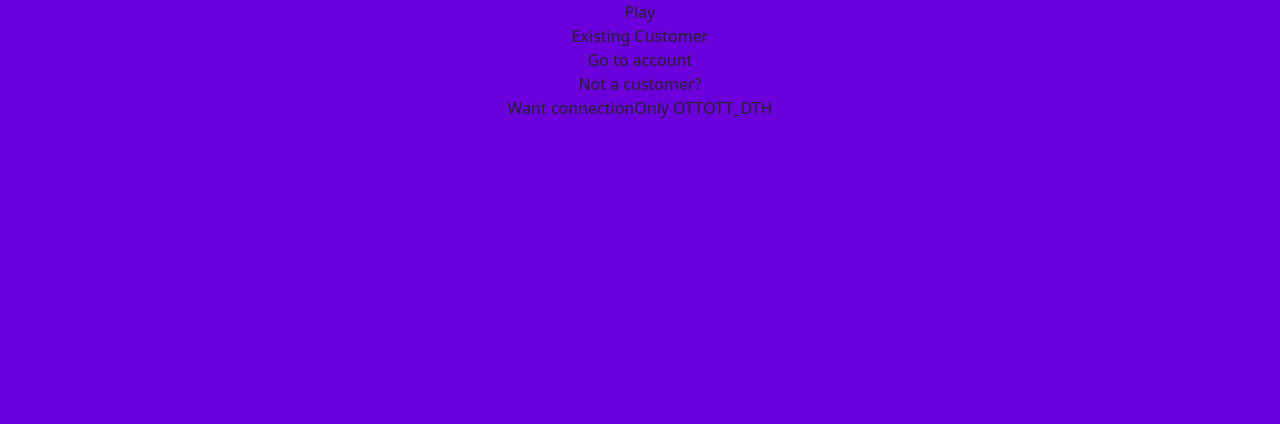
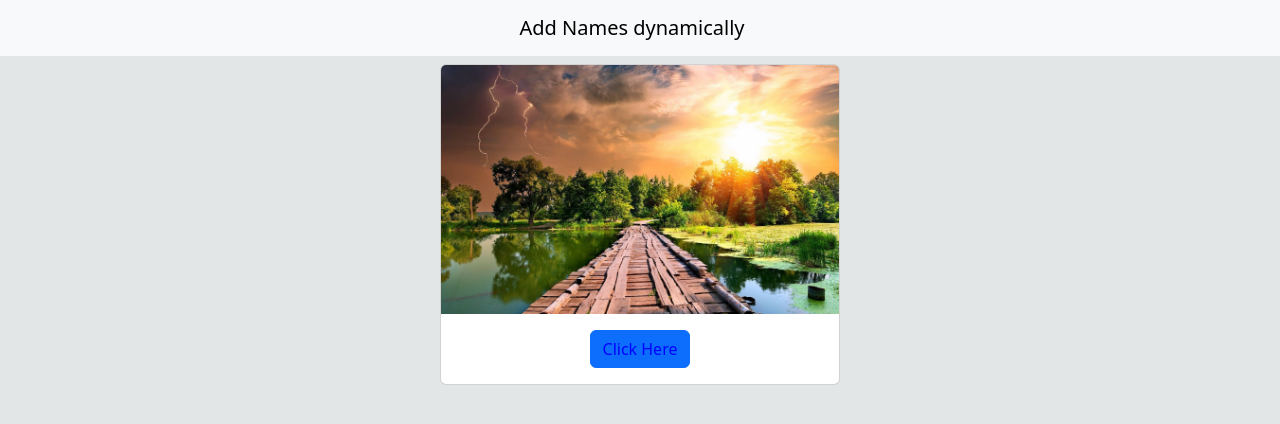
Before and after one commit to TejaHR/LearnReact, a React app: page / in a window 1280 px wide. Shown: the top 424 px of the page. Built offline with nearby package versions, Linux system fonts and the light colour scheme.

Commit message:
webpack update on images loading, adding navbar and basic common card component

```diff
--- a/package.json
+++ b/package.json
@@ -28,13 +28,14 @@
     "image-minimizer-webpack-plugin": "^4.0.0",
     "imagemin": "^8.0.1",
     "path": "^0.12.7",
-    "sass": "^1.71.0",
+    "sass": "^1.71.1",
     "webpack": "^5.90.3",
     "webpack-cli": "^5.1.4",
     "webpack-dev-server": "^5.0.2"
   },
   "dependencies": {
     "@babel/plugin-transform-runtime": "^7.23.9",
+    "@material-ui/icons": "^4.11.3",
     "babel-loader": "^9.1.3",
     "bootstrap": "^5.3.2",
     "customize-cra-less-loader": "^2.0.0",
@@ -44,6 +45,7 @@
     "react-bootstrap": "^2.10.1",
     "react-dom": "^18.2.0",
     "sass-loader": "^14.1.1",
-    "style-loader": "^3.3.4"
+    "style-loader": "^3.3.4",
+    "url-loader": "^4.1.1"
   }
 }
--- /dev/null
+++ b/src/Utils/Card.js
@@ -0,0 +1,33 @@
+import React from "react";
+import { Button } from "react-bootstrap";
+import Card from "react-bootstrap/Card";
+import wallaper from "../assets/images/wallapaper.jpg";
+
+const CardComponent = ({
+  cardParams={},
+  buttonStyling = {},
+  iconParams = {}
+}) => {
+  return (
+    <div className="card-container mt-2">
+      <Card style={{ width: cardParams?.width, color: cardParams?.cardColor }}>
+        <Card.Img variant="top" src={wallaper} />
+        <Card.Body className="d-flex justify-content-center">
+          <Card.Title>{cardParams?.cardTitle}</Card.Title>
+          <Card.Text>{cardParams?.cardText}</Card.Text>
+          {iconParams ? (
+            <Button style={{ color: buttonStyling?.color }}>
+              {buttonStyling?.buttonName}
+            </Button>
+          ) : (
+            <Button style={{ color: buttonStyling?.color }}>
+              {buttonStyling?.buttonName}
+            </Button>
+          )}
+        </Card.Body>
+      </Card>
+    </div>
+  );
+};
+
+export default CardComponent;
--- a/src/components/MainPage.js
+++ b/src/components/MainPage.js
@@ -1,17 +1,23 @@
 import React from "react";
+import NavBarComponent from "./NavBar";
+import CardComponent from "../Utils/Card";
 
 const MainPage = () => {
+  const buttonStyling = {
+    "buttonName": "Click Here",
+    "color":"blue"
+  }
+
+  const cardParams = {
+    "title":"Hello There!",
+    "text":"Welcome",
+    "cardColor":"yellow",
+    "width": "25rem"
+  }
   return (
     <div className="main-container d-flex flex-column align-items-center w-100">
-      <div>Play</div>
-      <div>Existing Customer</div>
-      <div>Go to account</div>
-      <div>Not a customer?</div>
-      <div className="d-flex">
-        <div>Want connection</div>
-        <div>Only OTT</div>
-        <div>OTT_DTH</div>
-      </div>
+      <NavBarComponent/>
+      <CardComponent cardParams={cardParams} buttonStyling={buttonStyling} />
     </div>
   );
 };
--- /dev/null
+++ b/src/components/NavBar.js
@@ -0,0 +1,26 @@
+import React from "react";
+import Container from "react-bootstrap/Container";
+import Navbar from "react-bootstrap/Navbar";
+
+function NavBarComponent() {
+  return (
+    <div className="navbar-container w-100">
+      <Navbar className="bg-body-tertiary w-100">
+        <Container className="d-flex justify-content-center">
+          <Navbar.Brand href="#home">
+            {/* <img
+              alt="get image dynamically"
+              src={""}
+              width="30"
+              height="30"
+              className="d-inline-block align-top"
+            /> */}
+            Add Names dynamically
+          </Navbar.Brand>
+        </Container>
+      </Navbar>
+    </div>
+  );
+}
+
+export default NavBarComponent;
--- a/src/styling/app.scss
+++ b/src/styling/app.scss
@@ -1,9 +1,9 @@
 body #root .app-container {
-  width: 100% !important;
-  height: 100% !important;
+  width: 100%;
+  height: 100%;
 }
 
 .app-container {
-  background-color: #6b00dd;
+  background-color: #E3E6E6;
   position: absolute;
 }
--- /dev/null
+++ b/src/styling/colors.scss
@@ -0,0 +1,3 @@
+$yellow: "";
+$red: "";
+$grey: "#E3E6E6"
--- a/webpack.config.js
+++ b/webpack.config.js
@@ -29,7 +29,8 @@
      * the name of the output file
      */
     filename: "main.js",
-    publicPath: "/"
+    publicPath: "/",
+    assetModuleFilename: 'assets/[name][ext]'
   },
   /** "target"
    * setting "node" as target app (server side), and setting it as "web" is
@@ -97,6 +98,17 @@
           "sass-loader",
         ],
       },
+      {
+        test: /\.(png|jpg|gif)$/i,
+        use: [
+          {
+            loader: 'url-loader',
+            options: {
+              limit: 8192,
+            },
+          },
+        ],
+      },
     ],
   },
   optimization: {
```
Also changed, not shown: src/Utils/Button.js (added), src/assets/images/wallapaper.jpg (added), 1 other file (tests, documents, lock files or other folders).
